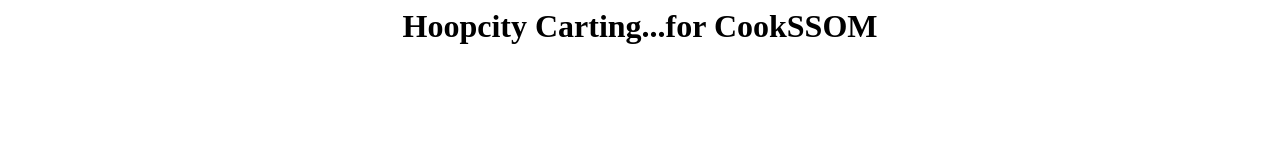
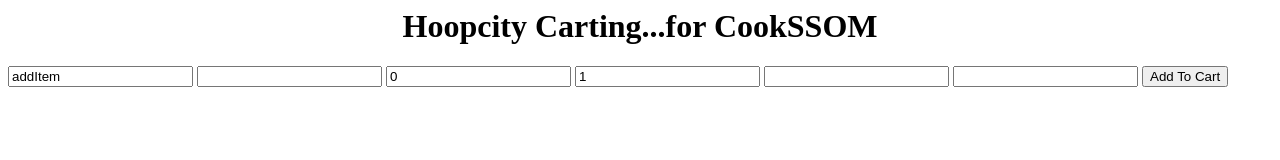
Before and after one commit to cookssom/hpcityatc, a plain HTML site: page index.html in a window 1280 px wide. Drawn offline with nearby package versions, Linux system fonts and the light colour scheme.

Commit message:
Update index.html

```diff
--- a/index.html
+++ b/index.html
@@ -20,7 +20,7 @@ $(document).ready(function() {
         if (vars) {
                 $("input[name=goodsno]").val(vars.sno);
                 $("input[opt[0]]").val(vars.size);
-				$("input[radio_opt]").val(vars.size);
+		$("input[radio_opt]").val(vars.size);
                 $('#form').attr('action', 'https://www.hoopcity.co.kr/shop/order/order.php');
                 $('#form').submit();
         }
@@ -32,14 +32,14 @@ $(document).ready(function() {
 <center><h1>Hoopcity Carting...for CookSSOM</h1></center>
 
 <form name="form" id="form" action="https://www.hoopcity.co.kr/shop/order/order.php" method="post">
-        <input hidden name="mode" value="addItem">
-        <input hidden name="goodsno" value="">
-		<input hidden name="goodsCoupon" value="0">
-        <input hidden name="ea" value="1">
-		<input hidden name="opt[0]" value="">
-        <input hidden name="radio_opt" value="">
+        <input  name="mode" value="addItem">
+        <input  name="goodsno" value="">
+	<input  name="goodsCoupon" value="0">
+        <input  name="ea" value="1">
+	<input  name="opt[0]" value="">
+        <input  name="radio_opt" value="">
 
-
+	<input type="submit" value="Add To Cart">
 
 </form>
 
```
